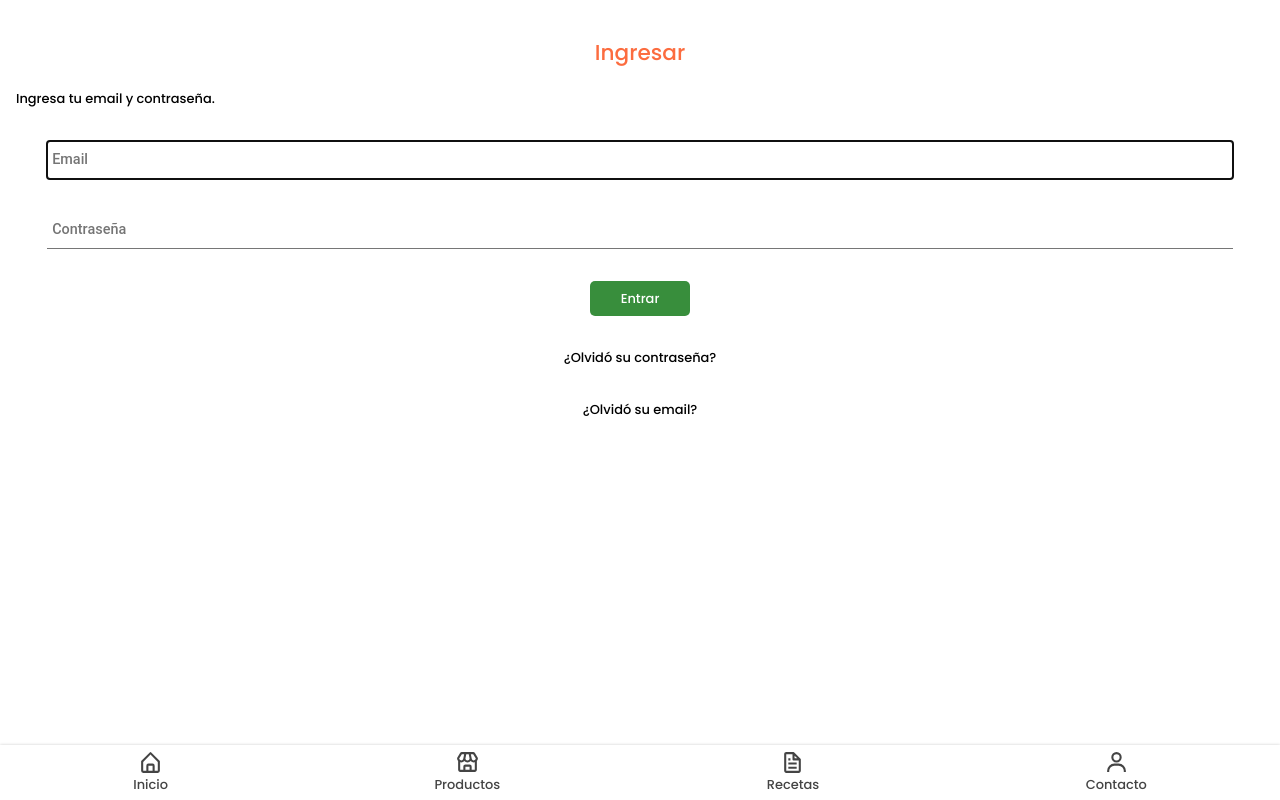
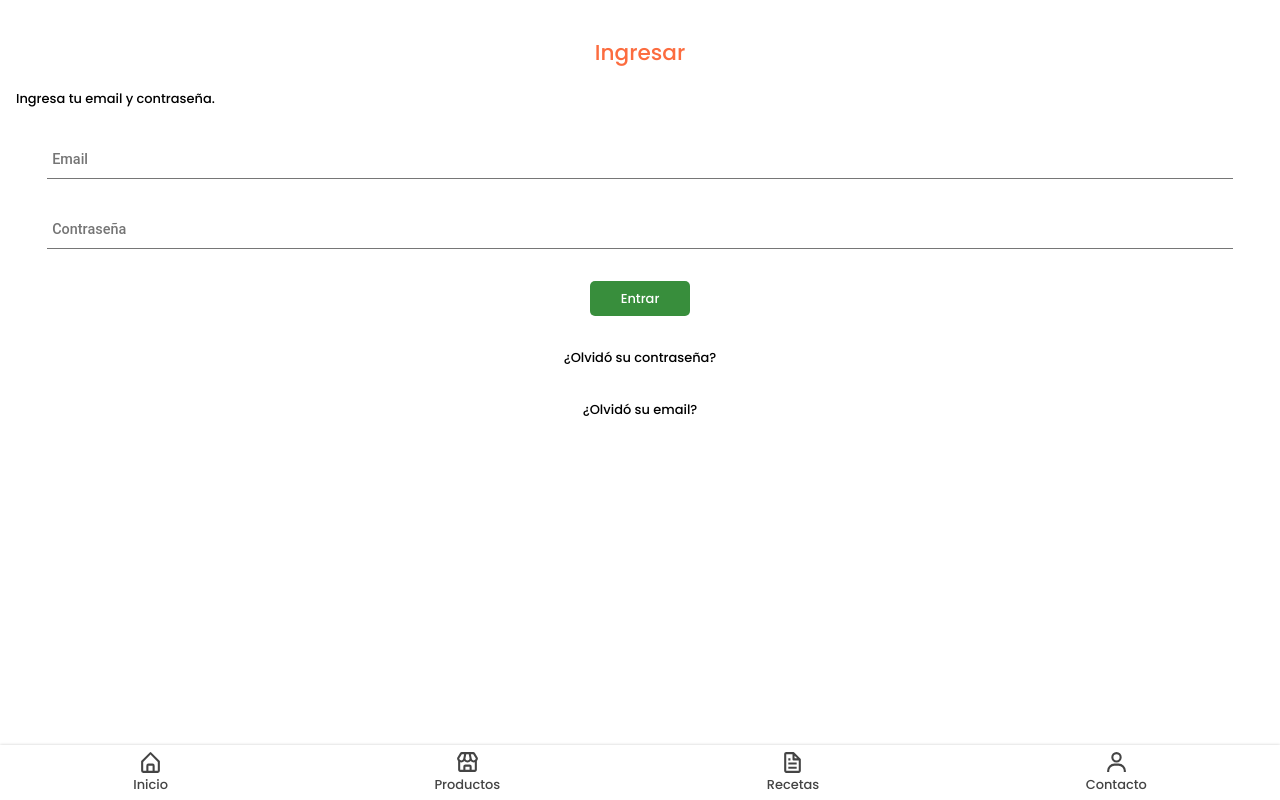
Before and after one commit to oscarfalero/dulcereact, a React (Create React App) app: page /login in a window 1280 px wide. Built offline with nearby package versions, Linux system fonts and the light colour scheme.

Commit message:
solved small warnings

```diff
--- a/src/components/button/Button.js
+++ b/src/components/button/Button.js
@@ -1,5 +1,5 @@
 import React from 'react'
-import styles from './Button.module.css'
+import './Button.module.css'
 
 const Button = ({handleClick, btnName}) => {
 
--- a/src/components/card_horizontal/CardHorizontal.js
+++ b/src/components/card_horizontal/CardHorizontal.js
@@ -9,7 +9,7 @@ const CardHorizontal = () => {
             <div className={styles.card}>
                 <img src={Cacerola} alt="" className={styles.card__img}></img>
                 <div className={styles.card__content}>
-                    <a href="#">
+                    <a href="/">
                         <h6>Cacerola Clasica Marsala</h6>
                     </a>
                     <p>
@@ -26,7 +26,7 @@ const CardHorizontal = () => {
             <div className={styles.card}>
                 <img src={SartenAqua} alt="" className={styles.card__img}></img>
                 <div className={styles.card__content}>
-                    <a href="#">
+                    <a href="/">
                         <h6>Sartén Aqua</h6>
                     </a>
                     <p>
--- a/src/pages/login/LogIn.module.css
+++ b/src/pages/login/LogIn.module.css
@@ -5,6 +5,8 @@ input {
     font-family: "Roboto", sans-serif;
     padding: 10px 5px;
     width: 95%;
+  }:focus{
+      outline: none;
   }
 
 .form_group {
```
